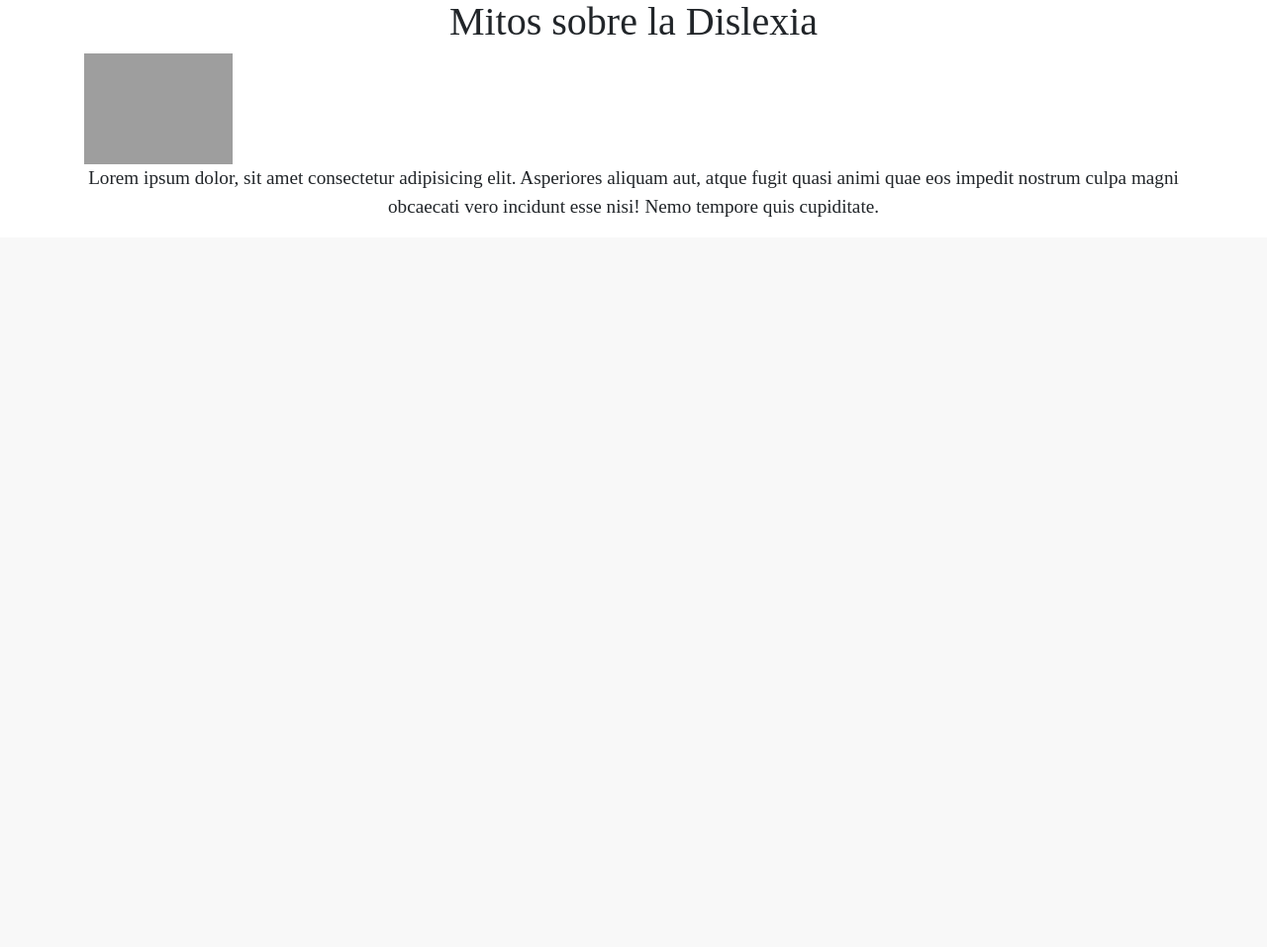
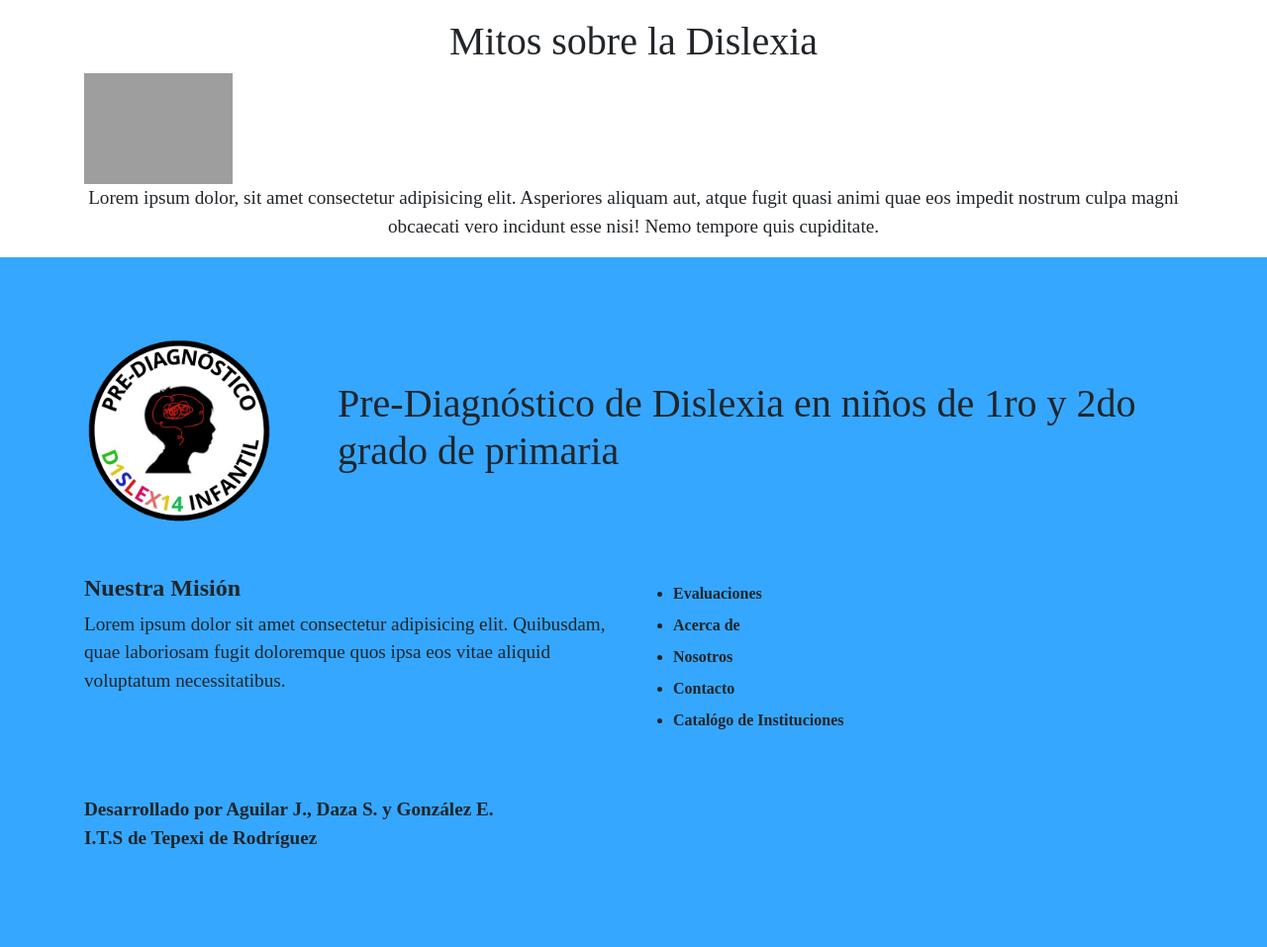
Before and after one commit to SdazaP/pre-diagnostico-dislexia, a PHP site: page / in a window 1280 px wide. Shown: the part 1611-2568 px from the top of the page at 99% size. Before the commit the page ends 1830 px from the top, so only its background shows below. Run offline with PHP 8.4, Linux system fonts and the light colour scheme; some libraries are stand-ins or nearby versions; some web fonts are replaced; grey boxes are pictures that could not be loaded.

Commit message:
Pie de página y barra de navegación completa

```diff
--- a/css/style.css
+++ b/css/style.css
@@ -7,8 +7,11 @@ body {
     font-family: 'Abyssinica SIL', serif;
 }
 
+/* Navbar */
+
+
 .navbar-brand img {
-    width: 50px;
+    width: 70px;
     height: auto;
 }
 
@@ -21,21 +24,10 @@ body {
     background-color: var(--color-primary);
 }
 
-/* .navbar-nav {
-    width: 100%;
-    display: flex;
-    justify-content: space-around;
-} */
-
-/* .navbar-nav .nav-item {
-    margin: 0;
-} */
-
-/* .navbar-nav .nav-link {
-    color: #fff !important;
-    font-size: 1.1em;
-    padding: 0.3rem 0.5rem;
-} */
+.navbar-light .navbar-nav .nav-link{
+    color: #fff;
+    font-weight: bold;
+}
 
 .container h2, .container p {
     text-align: center;
@@ -69,3 +61,60 @@ body {
 .caucons{
     background-color: var(--color-primary);
 }
+
+/* footer */
+.footer{
+    background-color: var(--color-primary);
+    padding: 5em 0;
+}
+
+.footer-head{
+    display: flex;
+    gap: 4em;
+}
+
+.img-footer{
+    width: 20%;
+}
+
+.footer-head img{
+    width: 12em;
+    height: auto;
+}
+
+.footer-name{
+    display: flex;
+    justify-content: center;
+    align-items: center;
+}
+
+.footer-center{
+    display: flex;
+    margin: 3em 0;
+}
+
+.mision{
+    width: 50%;
+}
+
+.mision h4{
+    font-weight: bold;
+}
+
+.mision p{
+    text-align: left;
+}
+
+.list{
+    width: 50%;
+}
+
+.list ul li{
+    margin: .5em 0;
+    font-weight: bold;
+}
+
+.footer-end p{
+    text-align: left;
+    font-weight: bold;
+}
--- a/index.html
+++ b/index.html
@@ -14,12 +14,13 @@
 
     <!-- Navbar -->
     <nav class="navbar navbar-expand navbar-light">
+        <div class="container">
             <a class="navbar-brand" href="#">
-            <img src="images/Logo DI NoFondo.png" alt="Logo">
+                <img src="images/Logo.png" alt="Logo">
             </a>
             <div class="navbar-collapse" id="navbarNav">
                 <ul class="navbar-nav mx-auto">
-                <li class="nav-item active">
+                    <li class="nav-item">
                         <a class="nav-link" href="#">Inicio <span class="sr-only">(current)</span></a>
                     </li>
                     <li class="nav-item">
@@ -35,6 +36,7 @@
                         <a class="nav-link" href="#">Contacto</a>
                     </li>
                 </ul>
+            </div>
         </div>
     </nav>
 
@@ -80,6 +82,38 @@
         <p>Lorem ipsum dolor, sit amet consectetur adipisicing elit. Asperiores aliquam aut, atque fugit quasi animi quae eos impedit nostrum culpa magni obcaecati vero incidunt esse nisi! Nemo tempore quis cupiditate.</p>
     </section>
 
+    <footer class="footer">
+        <div class="container">
+            <div class="footer-head">
+                <div class="img-footer">
+                    <img src="images/Logo.png" alt="">
+                </div>
+                <div class="footer-name">
+                    <h1>Pre-Diagnóstico de Dislexia en niños
+                        de 1ro y 2do grado de primaria</h1>
+                </div>
+            </div>
+            <div class="footer-center">
+                <div class="mision">
+                    <h4>Nuestra Misión</h4>
+                    <p>Lorem ipsum dolor sit amet consectetur adipisicing elit. Quibusdam, quae laboriosam fugit doloremque quos ipsa eos vitae aliquid voluptatum necessitatibus.</p>
+                </div>
+                <div class="list">
+                    <ul>
+                        <li>Evaluaciones</li>
+                        <li>Acerca de</li>
+                        <li>Nosotros</li>
+                        <li>Contacto</li>
+                        <li>Catalógo de Instituciones</li>
+                    </ul>
+                </div>
+            </div>
+            <div class="footer-end">
+                <p>Desarrollado por Aguilar J., Daza S. y González E. <br> I.T.S de Tepexi de Rodríguez</p>
+            </div>
+        </div>
+    </footer>
+
     <!-- Bootstrap JS, Popper.js, and jQuery -->
     <script src="https://code.jquery.com/jquery-3.5.1.slim.min.js"></script>
     <script src="https://cdn.jsdelivr.net/npm/@popperjs/core@2.5.4/dist/umd/popper.min.js"></script>
```
Also changed, not shown: js/include.js (added, +16 -0 lines), images/Logo.png (renamed from images/Logo DI NoFondo.png). Lines whose indentation alone changed are shown as unchanged.
